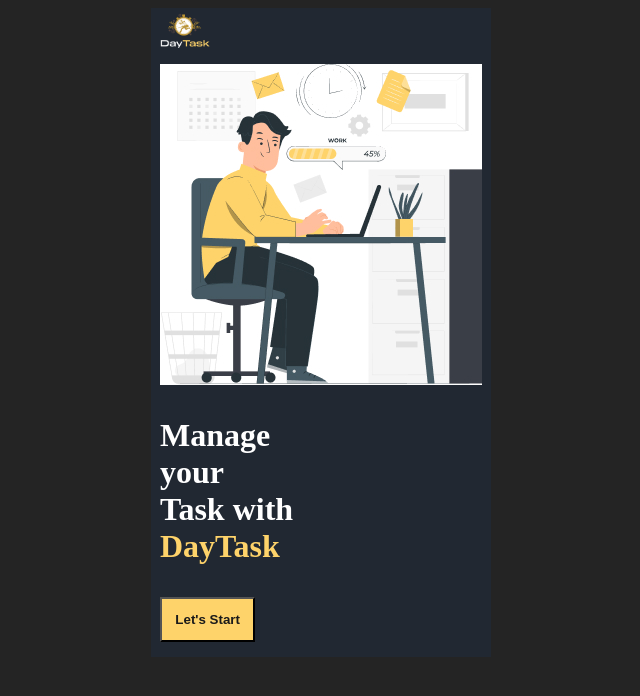
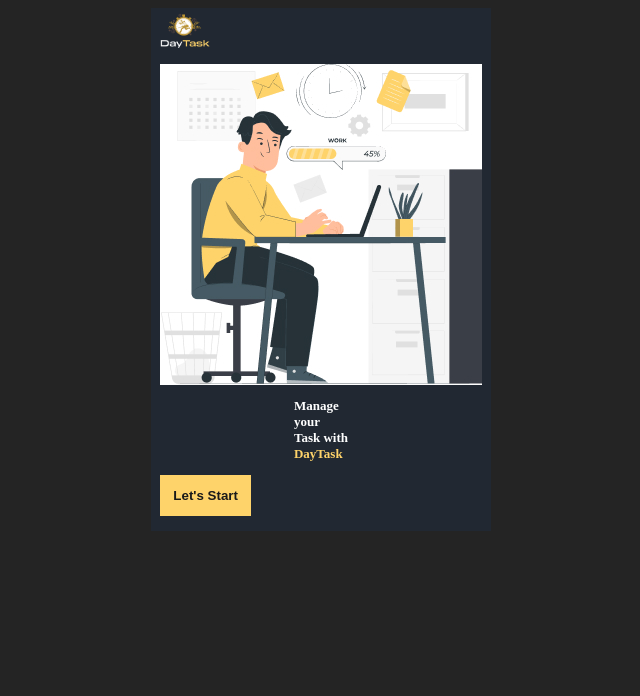
Before and after one commit to PsammystPrime/To-do-list, a React (Vite) app in the folder react/: page / in a window 1280 px wide. Shown: the top 696 px of the page, without its empty margins (319-959 px from the left). Built offline with nearby package versions, Linux system fonts and the light colour scheme.

Commit message:
style login page

```diff
--- a/react/src/App.css
+++ b/react/src/App.css
@@ -28,3 +28,45 @@
   font-weight: bolder;
   color: #ffffff;
 }
+
+/*                                 Login Page */
+form {
+  display: flex;
+  flex-direction: column;
+  /* gap: 2px; */
+}
+form > input {
+  min-height: 3em;
+  min-width: 19rem;
+  margin-bottom: 5px;
+  margin-top: 5px;
+}
+form > h6 {
+  align-self: flex-end;
+  color: #8b8585;
+}
+button {
+  border: none;
+}
+.login,
+.google {
+  font-weight: bolder;
+  font-size: medium;
+  border-radius: 4px;
+}
+section > p {
+  font-size: medium;
+}
+.google {
+  background-color: #212832;
+  border: 2px solid white;
+  color: white;
+}
+main > p {
+  color: ;
+  font-size: small;
+  align-self: center;
+}
+a {
+  text-decoration: none;
+}
```
